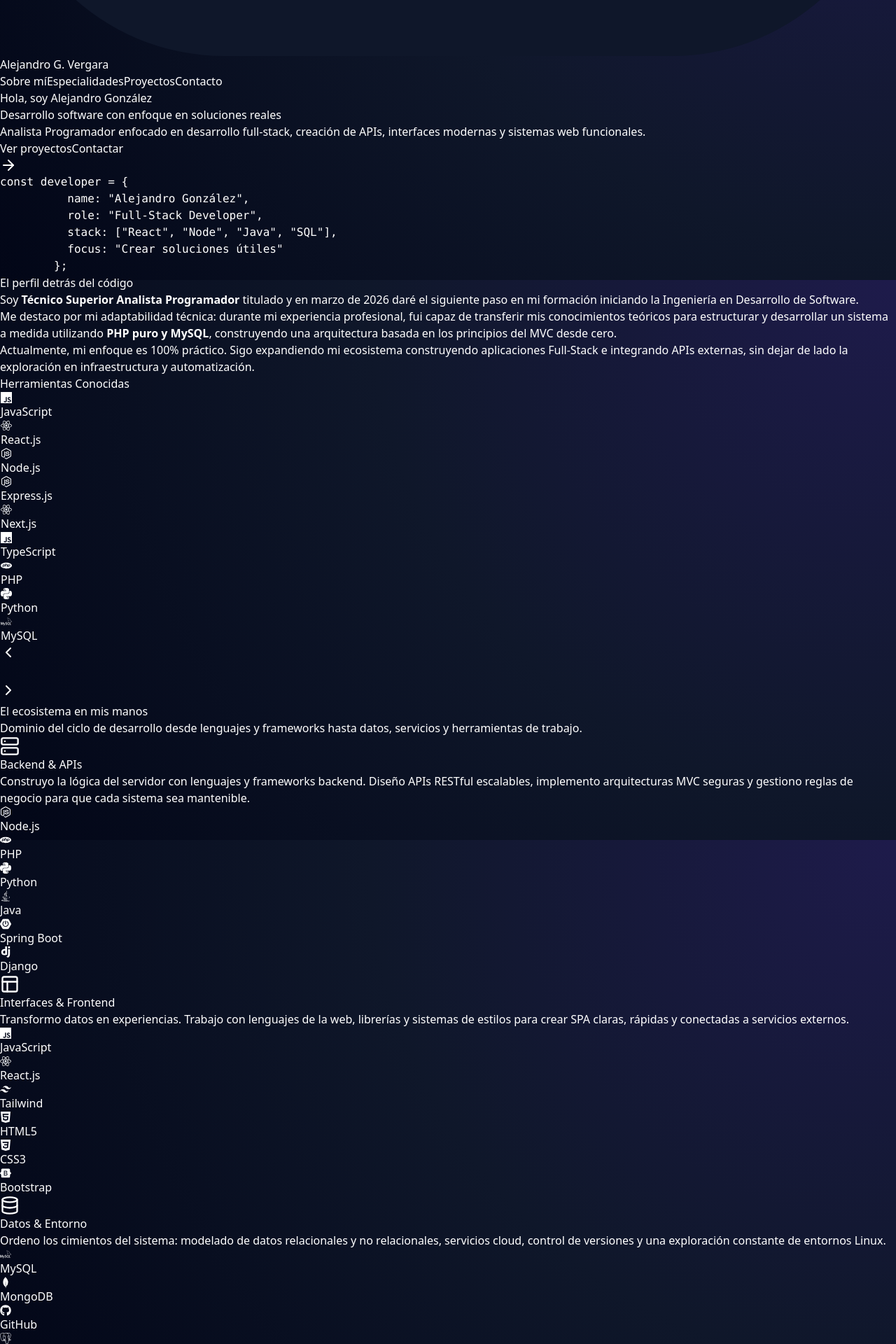
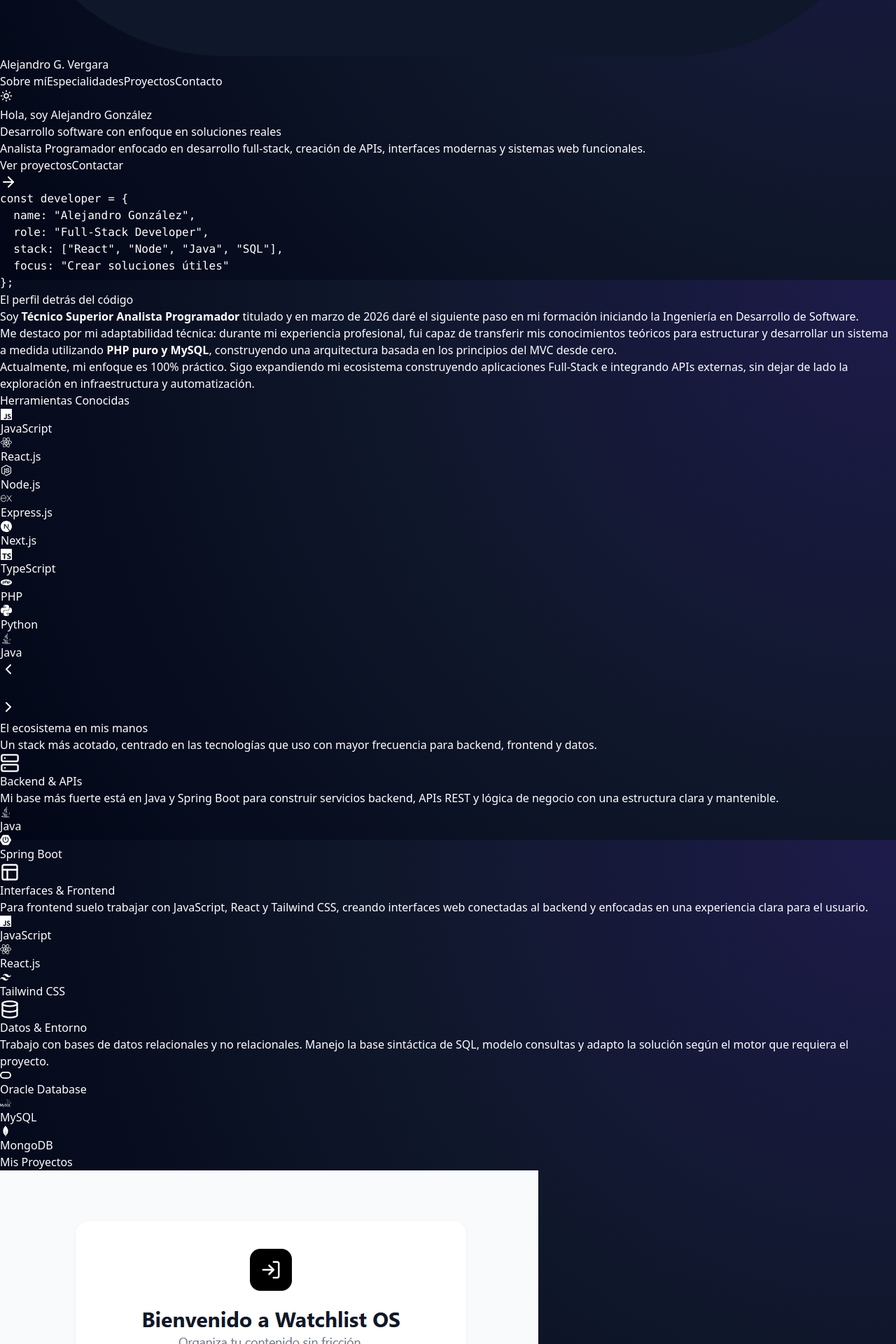
Before and after one commit to aagv2004/mi-portafolio, a React (Vite) app: page / in a window 1280 px wide. Shown: the part 1200-3120 px from the top of the page at 70% size. Built offline with nearby package versions, Linux system fonts and the light colour scheme.

Commit message:
Se cambió el sobremí de modo que hable de conocimientos complementarios y no stacks que se usan y el especialidades para que hable de las cosas que realmente se están utilizando más diariamente. A su vez se agregó modo claro / oscuro y se mejoró el contacto de la página

```diff
--- a/eslint.config.js
+++ b/eslint.config.js
@@ -24,8 +24,6 @@
       },
     },
     plugins: {
-      "react-hooks": reactHooks,
-      "react-refresh": reactRefresh,
       react: ReactPlugin,
     },
     rules: {
--- a/src/App.jsx
+++ b/src/App.jsx
@@ -1,7 +1,6 @@
-/* eslint-disable no-unused-vars */
 import { motion } from "framer-motion";
-import { ArrowRight, MessageCircle } from "lucide-react";
-import { useState } from "react";
+import { ArrowRight, Moon, Sun } from "lucide-react";
+import { useEffect, useState } from "react";
 import Reveal from "./components/Reveal.jsx";
 import { SobreMi } from "./components/SobreMi.jsx";
 import { Proyectos } from "./components/Proyectos.jsx";
@@ -10,33 +9,68 @@
 import { Footer } from "./components/Footer.jsx";
 
 function App() {
-  const [copiado, setCopiado] = useState(false);
+  const [tema, setTema] = useState(() => {
+    if (typeof window === "undefined") return "dark";
+    return localStorage.getItem("tema") || "dark";
+  });
 
-  const manejarCopiado = () => {
-    navigator.clipboard.writeText("agvergarasoftware@gmail.com");
-    setCopiado(true);
-    setTimeout(() => setCopiado(false), 3000);
+  useEffect(() => {
+    const root = document.documentElement;
+    root.classList.toggle("light", tema === "light");
+    root.classList.toggle("dark", tema === "dark");
+    localStorage.setItem("tema", tema);
+  }, [tema]);
+
+  const alternarTema = () => {
+    setTema((temaActual) => (temaActual === "dark" ? "light" : "dark"));
   };
 
   return (
-    <div className="min-h-screen font-sans selection:bg-indigo-500/3 text-slate-200">
+    <div className="min-h-screen font-sans selection:bg-indigo-500/30 text-slate-200">
       <header className="fixed top-0 left-0 w-full z-50 border-b border-white/10 bg-slate-950/70 backdrop-blur-xl">
         <nav className="max-w-7xl mx-auto px-6 lg:px-8 h-16 flex items-center justify-between">
           <a href="#" className="flex items-center gap-3">
             <img src="/vite.svg" alt="Logo" className="w-8 h-8" />
-            <span className="font-bold text-white tracking-wide">Alejandro G. Vergara</span>
+            <span className="font-bold text-white tracking-wide">
+              Alejandro G. Vergara
+            </span>
           </a>
 
+          <div className="flex items-center gap-4">
             <div className="hidden md:flex items-center gap-8 text-sm text-slate-300">
-            <a href="#sobre-mi" className="hover:text-indigo-400 transition">Sobre mí</a>
-            <a href="#especialidades" className="hover:text-indigo-400 transition">Especialidades</a>
-            <a href="#proyectos" className="hover:text-indigo-400 transition">Proyectos</a>
-            <a href="#contacto" className="hover:text-indigo-400 transition">Contacto</a>
+              <a href="#sobre-mi" className="hover:text-indigo-400 transition">
+                Sobre mí
+              </a>
+              <a
+                href="#especialidades"
+                className="hover:text-indigo-400 transition"
+              >
+                Especialidades
+              </a>
+              <a href="#proyectos" className="hover:text-indigo-400 transition">
+                Proyectos
+              </a>
+              <a href="#contacto" className="hover:text-indigo-400 transition">
+                Contacto
+              </a>
+            </div>
+
+            <button
+              type="button"
+              onClick={alternarTema}
+              className="theme-toggle inline-flex h-10 w-10 items-center justify-center rounded-xl border border-white/10 bg-white/5 text-slate-200 backdrop-blur-sm transition hover:border-indigo-400/50 hover:text-white"
+              aria-label={
+                tema === "dark" ? "Activar modo claro" : "Activar modo oscuro"
+              }
+              title={tema === "dark" ? "Modo claro" : "Modo oscuro"}
+            >
+              {tema === "dark" ? <Sun size={18} /> : <Moon size={18} />}
+            </button>
           </div>
         </nav>
       </header>
+
       <Reveal>
-
         {/* Hero section */}
         <section className="relative min-h-screen px-6 pt-32 pb-24 lg:px-8 max-w-7xl mx-auto grid lg:grid-cols-2 gap-14 items-center interface-object">
           <motion.div
@@ -57,20 +91,20 @@
             </h1>
 
             <p className="max-w-xl text-base md:text-lg text-slate-400 mb-8 leading-relaxed">
-              Analista Programador enfocado en desarrollo full-stack, creación de APIs,
-              interfaces modernas y sistemas web funcionales.
+              Analista Programador enfocado en desarrollo full-stack, creación
+              de APIs, interfaces modernas y sistemas web funcionales.
             </p>
 
             <div className="flex flex-col sm:flex-row gap-4">
               <a href="#proyectos">
-                <button className="px-7 py-3.5 bg-indigo-600 text-white rounded-xl font-bold hover:bg-indigo-500 transition-all flex items-center gap-2 group shadow-[0_0_20px_rgba(79,70,229,0.35)]">
+                <button className="primary-action px-7 py-3.5 bg-indigo-600 text-white rounded-xl font-bold hover:bg-indigo-500 transition-all flex items-center gap-2 group shadow-[0_0_20px_rgba(79,70,229,0.35)]">
                   Ver proyectos
                   <ArrowRight className="group-hover:translate-x-1 transition-transform" />
                 </button>
               </a>
 
               <a href="#contacto">
-                <button className="px-7 py-3.5 bg-white/5 text-white border border-white/20 backdrop-blur-sm rounded-xl font-bold hover:bg-white/10 hover:border-white/40 transition-all">
+                <button className="secondary-action px-7 py-3.5 bg-white/5 text-white border border-white/20 backdrop-blur-sm rounded-xl font-bold hover:bg-white/10 hover:border-white/40 transition-all">
                   Contactar
                 </button>
               </a>
@@ -85,7 +119,7 @@
           >
             <div className="absolute w-72 h-72 bg-indigo-600/30 rounded-full blur-3xl" />
 
-            <div className="relative w-full max-w-md rounded-3xl border border-white/10 bg-white/[0.04] backdrop-blur-xl p-6 shadow-2xl">
+            <div className="hero-code-card relative w-full max-w-md rounded-3xl border border-white/10 bg-white/[0.04] backdrop-blur-xl p-6 shadow-2xl">
               <div className="flex gap-2 mb-5">
                 <span className="w-3 h-3 rounded-full bg-red-400" />
                 <span className="w-3 h-3 rounded-full bg-yellow-400" />
--- a/src/components/Especialidades.jsx
+++ b/src/components/Especialidades.jsx
@@ -1,23 +1,14 @@
 import { motion } from "framer-motion";
 import { Server, Layout, Database } from "lucide-react";
-import { FaNodeJs, FaGithub, FaReact, FaJava } from "react-icons/fa";
+import { FaReact, FaJava } from "react-icons/fa";
 import {
-  SiPhp,
-  SiPython,
   SiMongodb,
   SiMysql,
   SiJavascript,
+  SiOracle,
   SiTailwindcss,
-  SiHtml5,
-  SiDjango,
-  SiPostgresql,
-  SiOracle,
-  SiGit,
-  SiCss3,
-  SiBootstrap,
   SiSpringboot,
 } from "react-icons/si";
-import { Firebase } from "@boxicons/react";
 
 const areas = [
   {
@@ -28,14 +19,10 @@
     colorBorder: "border-indigo-500/30",
     alineacion: "md:ml-0 md:mr-auto",
     descripcion:
-      "Construyo la lógica del servidor con lenguajes y frameworks backend. Diseño APIs RESTful escalables, implemento arquitecturas MVC seguras y gestiono reglas de negocio para que cada sistema sea mantenible.",
+      "Mi base más fuerte está en Java y Spring Boot para construir servicios backend, APIs REST y lógica de negocio con una estructura clara y mantenible.",
     tecnologias: [
-      { nombre: "Node.js", Icono: FaNodeJs, color: "text-[#339933]" },
-      { nombre: "PHP", Icono: SiPhp, color: "text-[#777BB4]" },
-      { nombre: "Python", Icono: SiPython, color: "text-[#3776AB]" },
       { nombre: "Java", Icono: FaJava, color: "text-[#F89820]" },
       { nombre: "Spring Boot", Icono: SiSpringboot, color: "text-[#6DB33F]" },
-      { nombre: "Django", Icono: SiDjango, color: "text-[#0C4B33]" },
     ],
   },
   {
@@ -46,14 +33,11 @@
     colorBorder: "border-violet-500/30",
     alineacion: "md:mx-auto",
     descripcion:
-      "Transformo datos en experiencias. Trabajo con lenguajes de la web, librerías y sistemas de estilos para crear SPA claras, rápidas y conectadas a servicios externos.",
+      "Para frontend suelo trabajar con JavaScript, React y Tailwind CSS, creando interfaces web conectadas al backend y enfocadas en una experiencia clara para el usuario.",
     tecnologias: [
       { nombre: "JavaScript", Icono: SiJavascript, color: "text-[#F7DF1E]" },
       { nombre: "React.js", Icono: FaReact, color: "text-[#61DAFB]" },
-      { nombre: "Tailwind", Icono: SiTailwindcss, color: "text-[#06B6D4]" },
-      { nombre: "HTML5", Icono: SiHtml5, color: "text-[#E34C26]" },
-      { nombre: "CSS3", Icono: SiCss3, color: "text-[#1572B6]" },
-      { nombre: "Bootstrap", Icono: SiBootstrap, color: "text-[#7952B3]" },
+      { nombre: "Tailwind CSS", Icono: SiTailwindcss, color: "text-[#06B6D4]" },
     ],
   },
   {
@@ -64,15 +48,11 @@
     colorBorder: "border-emerald-500/30",
     alineacion: "md:mr-0 md:ml-auto",
     descripcion:
-      "Ordeno los cimientos del sistema: modelado de datos relacionales y no relacionales, servicios cloud, control de versiones y una exploración constante de entornos Linux.",
+      "Trabajo con bases de datos relacionales y no relacionales. Manejo la base sintáctica de SQL, modelo consultas y adapto la solución según el motor que requiera el proyecto.",
     tecnologias: [
+      { nombre: "Oracle Database", Icono: SiOracle, color: "text-[#F80102]" },
       { nombre: "MySQL", Icono: SiMysql, color: "text-[#4479A1]" },
       { nombre: "MongoDB", Icono: SiMongodb, color: "text-[#47A248]" },
-      { nombre: "GitHub", Icono: FaGithub, color: "text-white" },
-      { nombre: "PostgreSQL", Icono: SiPostgresql, color: "text-[#4479A1]" },
-      { nombre: "Oracle Database", Icono: SiOracle, color: "text-[#F80102]" },
-      { nombre: "Git", Icono: SiGit, color: "text-[#F1502F]" },
-      { nombre: "Firebase", Icono: Firebase, color: "text-[#FFCA28]" },
     ],
   },
 ];
@@ -86,8 +66,8 @@
             El ecosistema en mis manos
           </h2>
           <p className="text-slate-400 max-w-2xl mx-auto">
-            Dominio del ciclo de desarrollo desde lenguajes y frameworks hasta
-            datos, servicios y herramientas de trabajo.
+            Un stack más acotado, centrado en las tecnologías que uso con mayor
+            frecuencia para backend, frontend y datos.
           </p>
         </div>
 
--- a/src/components/Proyectos.jsx
+++ b/src/components/Proyectos.jsx
@@ -1,5 +1,5 @@
 import { motion } from "framer-motion";
-import { Github, ExternalLink, Activity, Database, Leaf } from "lucide-react";
+import { Github, ExternalLink, Activity, Smartphone, Leaf } from "lucide-react";
 
 const proyectos = [
   {
@@ -26,23 +26,24 @@
   },
   {
     id: 2,
-    titulo: "Phoenix ERP",
-    estado: "En desarrollo",
-    estadoColor: "text-amber-400 bg-amber-400/10 border-amber-400/20",
-    icono: <Database className="text-amber-400" size={24} />,
+    titulo: "TeamPay",
+    estado: "Flutter App",
+    estadoColor: "text-cyan-400 bg-cyan-400/10 border-cyan-400/20",
+    icono: <Smartphone className="text-cyan-400" size={24} />,
     descripcion:
-      "Sistema de planificación de recursos empresariales enfocado en gestión centralizada de inventarios. Diseño de base de datos relacional robusta y operaciones CRUD complejas para sincronización multi-sucursal.",
+      "Aplicación móvil desarrollada en Flutter para gestionar gastos grupales, registrar pagos compartidos y calcular saldos pendientes entre integrantes. Incluye autenticación, grupos, participantes, gastos compartidos, saldos automáticos y soporte de tema claro/oscuro.",
     tecnologias: [
-      "Node.js",
-      "Express",
-      "MySQL",
-      "Docker",
-      "React",
-      "Tailwind CSS",
+      "Flutter",
+      "Dart",
+      "Firebase",
+      "Firebase Auth",
+      "Cloud Firestore",
+      "Provider",
+      "Material Design",
     ],
-    github: "https://github.com/aagv2004/Phoenix-ERP",
+    github: "https://github.com/aagv2004/teampay-app",
     demo: null,
-    imagen: "/phoenix-erp.png",
+    imagen: "/TeamPay.png",
   },
   {
     id: 3,
--- a/src/components/Reveal.jsx
+++ b/src/components/Reveal.jsx
@@ -1,4 +1,4 @@
-import { motion } from "framer-motion"; // eslint-disable-line no-unused-vars
+import { motion } from "framer-motion";
 
 const Reveal = ({ children }) => {
   return (
--- a/src/components/SobreMi.jsx
+++ b/src/components/SobreMi.jsx
@@ -1,6 +1,6 @@
 import { useState } from "react";
 import { motion, AnimatePresence } from "framer-motion";
-import { FaNodeJs, FaDocker, FaGithub, FaReact } from "react-icons/fa";
+import { FaNodeJs, FaDocker, FaGithub, FaReact, FaJava } from "react-icons/fa";
 import {
   SiPhp,
   SiPython,
@@ -17,6 +17,11 @@
   SiCss3,
   SiElectron,
   SiFlutter,
+  SiDjango,
+  SiSpringboot,
+  SiNextdotjs,
+  SiExpress,
+  SiTypescript,
 } from "react-icons/si";
 import { Firebase } from "@boxicons/react";
 import { ChevronLeft, ChevronRight } from "lucide-react";
@@ -26,11 +31,14 @@
   { nombre: "JavaScript", Icono: SiJavascript, color: "text-[#F7DF1E]" },
   { nombre: "React.js", Icono: FaReact, color: "text-[#61DAFB]" },
   { nombre: "Node.js", Icono: FaNodeJs, color: "text-[#339933]" },
-  { nombre: "Express.js", Icono: FaNodeJs, color: "text-[#339933]" },
-  { nombre: "Next.js", Icono: FaReact, color: "text-[#000000]" },
-  { nombre: "TypeScript", Icono: SiJavascript, color: "text-[#3178C6]" },
+  { nombre: "Express.js", Icono: SiExpress, color: "text-slate-100" },
+  { nombre: "Next.js", Icono: SiNextdotjs, color: "text-slate-100" },
+  { nombre: "TypeScript", Icono: SiTypescript, color: "text-[#3178C6]" },
   { nombre: "PHP", Icono: SiPhp, color: "text-[#777BB4]" },
   { nombre: "Python", Icono: SiPython, color: "text-[#3776AB]" },
+  { nombre: "Java", Icono: FaJava, color: "text-[#F89820]" },
+  { nombre: "Spring Boot", Icono: SiSpringboot, color: "text-[#6DB33F]" },
+  { nombre: "Django", Icono: SiDjango, color: "text-[#0C4B33]" },
   { nombre: "MySQL", Icono: SiMysql, color: "text-[#4479A1]" },
   { nombre: "MongoDB", Icono: SiMongodb, color: "text-[#47A248]" },
   { nombre: "Docker", Icono: FaDocker, color: "text-[#2496ED]" },
--- a/src/index.css
+++ b/src/index.css
@@ -15,6 +15,9 @@
   background-attachment: fixed;
   min-height: 100vh;
   color: white;
+  transition:
+    background 300ms ease,
+    color 300ms ease;
 }
 
 /* Opcional: añade esto para crear "estrellas" sutiles con el patrón de puntos */
@@ -26,6 +29,95 @@
   background-size: 50px 50px;
   opacity: 0.15;
   pointer-events: none;
+  transition:
+    opacity 300ms ease,
+    background-image 300ms ease;
+}
+
+html.light body {
+  background:
+    radial-gradient(circle at top right, rgba(99, 102, 241, 0.16), transparent 34rem),
+    radial-gradient(circle at bottom left, rgba(14, 165, 233, 0.12), transparent 30rem),
+    linear-gradient(135deg, #f8fafc 0%, #eef2ff 52%, #f8fafc 100%);
+  color: #0f172a;
+}
+
+html.light body::before {
+  background-image: radial-gradient(#6366f1 0.5px, transparent 0.5px);
+  opacity: 0.1;
+}
+
+html.light .text-white,
+html.light .text-slate-100,
+html.light .text-slate-200,
+html.light .text-slate-300 {
+  color: #0f172a;
+}
+
+html.light .text-slate-400,
+html.light .text-slate-500,
+html.light .text-slate-600,
+html.light .text-slate-700 {
+  color: #475569;
+}
+
+html.light .text-indigo-400 {
+  color: #4f46e5;
+}
+
+html.light .text-violet-400 {
+  color: #7c3aed;
+}
+
+html.light .text-emerald-400 {
+  color: #059669;
+}
+
+html.light [class*="bg-slate-950"],
+html.light [class*="bg-slate-900"],
+html.light [class*="bg-slate-800"] {
+  background-color: rgba(255, 255, 255, 0.72);
+}
+
+html.light [class*="bg-white/"] {
+  background-color: rgba(255, 255, 255, 0.62);
+}
+
+html.light [class*="border-white/"],
+html.light [class*="border-slate-"] {
+  border-color: rgba(99, 102, 241, 0.16);
+}
+
+html.light header {
+  background-color: rgba(255, 255, 255, 0.78);
+  box-shadow: 0 12px 40px rgba(15, 23, 42, 0.08);
+}
+
+html.light .hero-code-card,
+html.light .contact-card {
+  background-color: rgba(255, 255, 255, 0.68);
+  box-shadow: 0 24px 70px rgba(79, 70, 229, 0.14);
+}
+
+html.light .contact-info-panel {
+  background-color: rgba(255, 255, 255, 0.5);
+}
+
+html.light .primary-action,
+html.light .primary-action * {
+  color: white;
+}
+
+html.light .secondary-action {
+  background-color: rgba(255, 255, 255, 0.72);
+  color: #0f172a;
+  border-color: rgba(99, 102, 241, 0.22);
+}
+
+html.light .theme-toggle {
+  background-color: rgba(255, 255, 255, 0.72);
+  color: #0f172a;
+  border-color: rgba(99, 102, 241, 0.22);
 }
 
 @keyframes rotate {
```
Also changed, not shown: src/components/Contacto.jsx (+61 -59 lines), public/TeamPay.png (added), public/phoenix-erp.png (deleted). Lines whose indentation alone changed are shown as unchanged.
